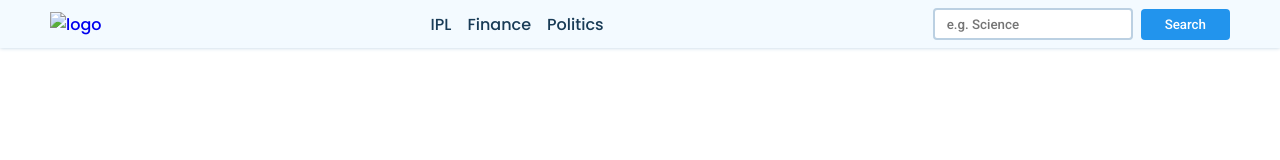
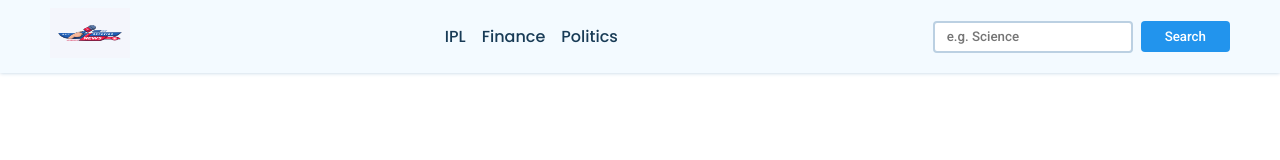
Before and after one commit to RAJAT4443/NEWS-APP, a plain HTML site: page index.html in a window 1280 px wide. Drawn offline with Linux system fonts and the light colour scheme; no server answers.

Commit message:
Update index.html

```diff
--- a/index.html
+++ b/index.html
@@ -12,7 +12,7 @@
     <nav>
         <div class="main-nav container flex">
             <a href="#" onclick="reload()" class="logo">
-                <img src="logo/Blue and Red Abstract Breaking News & Politics Logo.png" alt="logo">
+                <img src="Blue and Red Abstract Breaking News & Politics Logo.png" alt="logo">
             </a>
             <div class="nav-links">
                 <ul class="flex">
```
